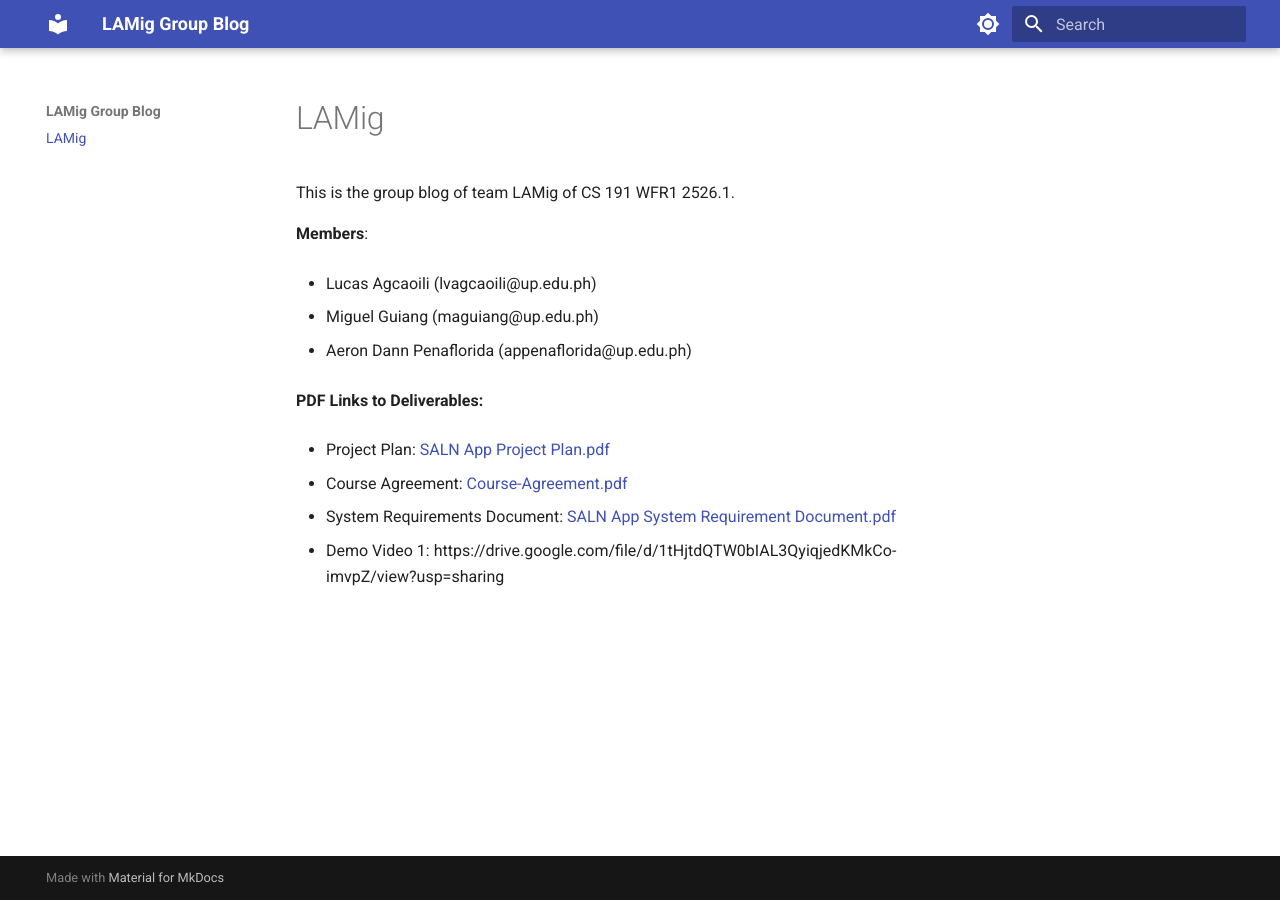
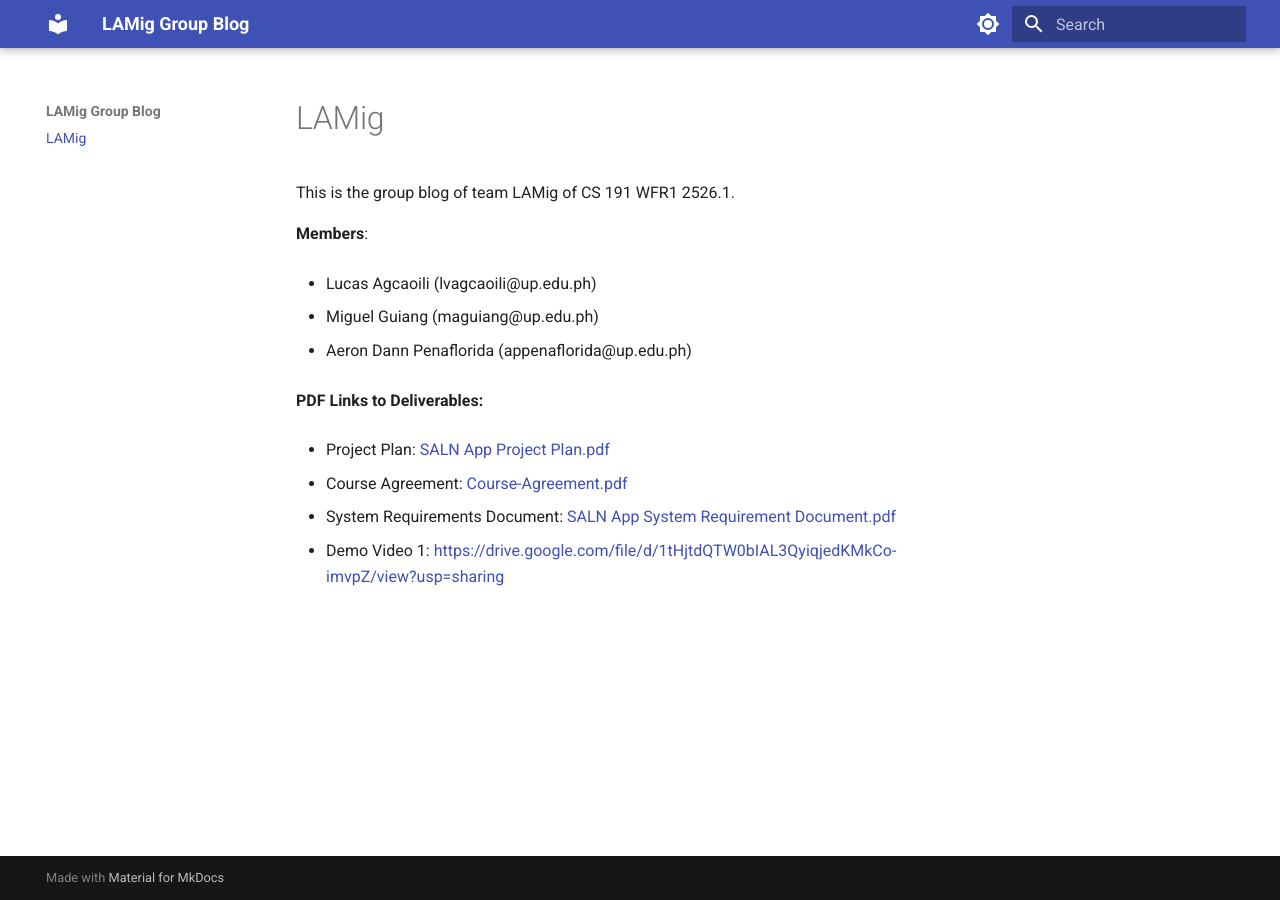
Before and after one commit to SHIROKAMIQQ/cs191-LAMig-GroupBlog, an MkDocs documentation site: the page built from docs/index.md, in a window 1280 px wide. Built offline with MkDocs 1.6.1 and Material for MkDocs 9.7.7, drawn with Linux system fonts in a browser that asks for light colours; part of the change alters nothing that is shown.

```diff
--- a/docs/index.md
+++ b/docs/index.md
@@ -18,4 +18,4 @@ This is the group blog of team LAMig of CS 191 WFR1 2526.1.
 
 - System Requirements Document: [SALN App System Requirement Document.pdf](files/SALN%20App%20System%20Requirement%20Document.pdf)
 
-- Demo Video 1: https://drive.google.com/file/d/1tHjtdQTW0bIAL3QyiqjedKMkCo-imvpZ/view?usp=sharing
+- Demo Video 1: [https://drive.google.com/file/d/1tHjtdQTW0bIAL3QyiqjedKMkCo-imvpZ/view?usp=sharing](https://drive.google.com/file/d/1tHjtdQTW0bIAL3QyiqjedKMkCo-imvpZ/view?usp=sharing)
```
